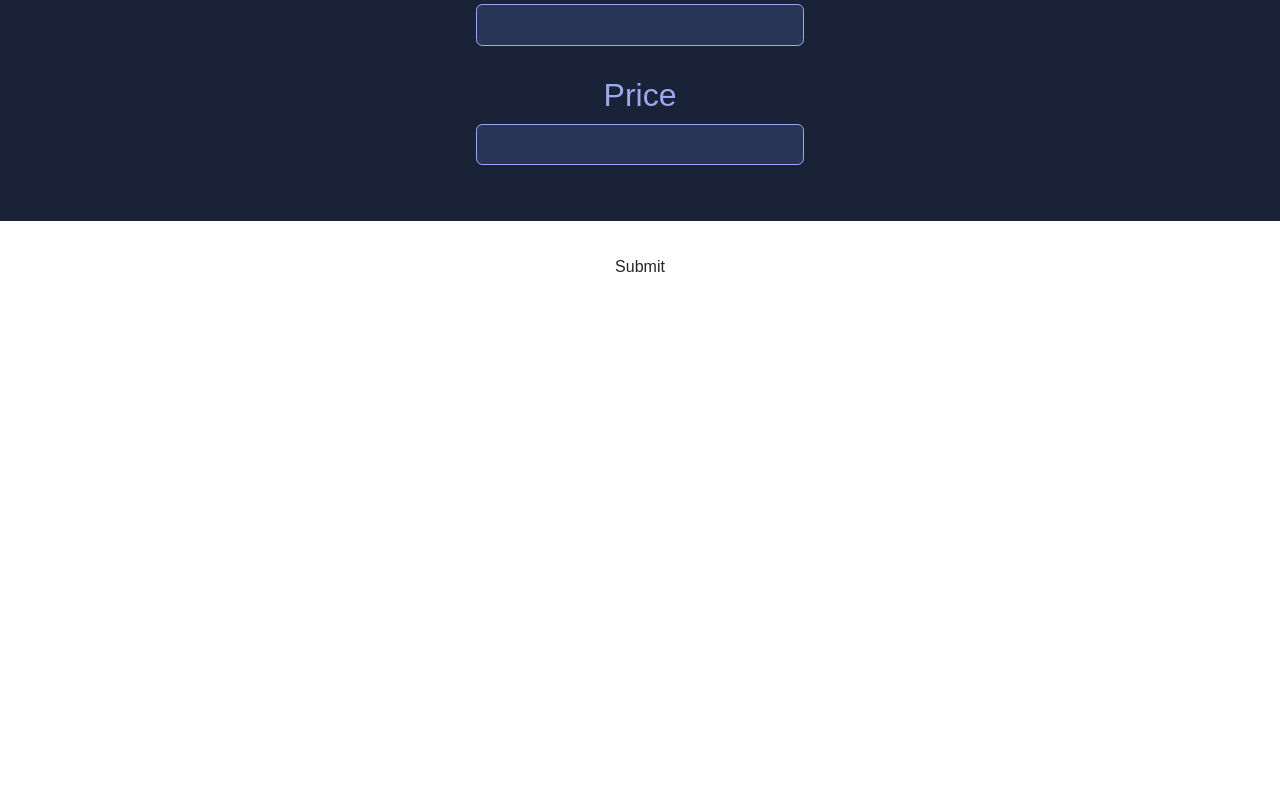
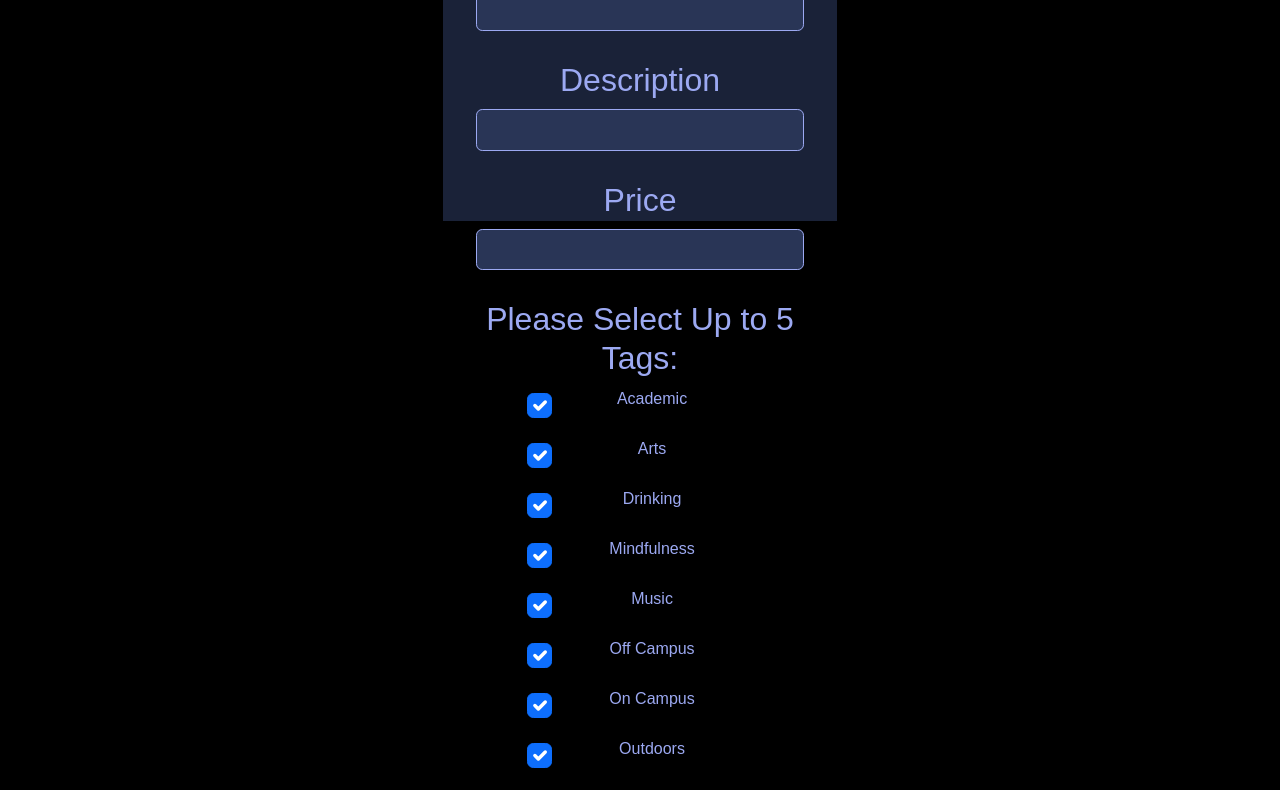
Before and after one commit to peterw15/COMP6000, a React (Create React App) app in the folder client/: page /createevent in a window 1280 px wide. Shown: the part 649-1439 px from the top of the page. Before the commit the page ends 998 px from the top, so only its background shows below. Built offline with nearby package versions, Linux system fonts and the light colour scheme; no server answers.

Commit message:
Started working on tags

```diff
--- a/client/src/pages/createEvent-page/CreateEventPage.js
+++ b/client/src/pages/createEvent-page/CreateEventPage.js
@@ -1,9 +1,14 @@
 import './createEventPageStylesheet.css';
 import { useNavigate } from 'react-router-dom';
-import { useEffect } from 'react';
+import { useEffect, useState } from 'react';
 import { Link } from "react-router-dom";
 import Axios from 'axios';
 import HeaderBar from '../general-components/HeaderBar/HeaderBar.js';
+import Form from 'react-bootstrap/Form';
+import Container from 'react-bootstrap/Container';
+import Row from 'react-bootstrap/Row';
+import Col from 'react-bootstrap/Col';
+
 
 
 
@@ -25,13 +30,68 @@ function CreateEventPage() {
         });
     })
 
+    const [checkedBoxes, setBoxes] = useState(0);
+
+
+    const onCheckboxChange = (event) => {
+        const target = event.target;
+        if(target.checked) {
+            setBoxes(checkedBoxes + 1);
+        }
+        else {
+            setBoxes(checkedBoxes - 1);
+            if(checkedBoxes <4) {
+                for(let i=0;i<tags.length;i++) {
+                    const element = document.getElementById(tags[i]);
+                    if(element.disabled) {
+                        element.disabled = false;
+                    }
+
+                }
+            }
+        }
+
+        if(checkedBoxes == 4) {
+            for(let i=0;i<tags.length;i++) {
+                const element = document.getElementById(tags[i]);
+                if(!element.checked) {
+                    element.disabled = true;
+                }
+
+            }
+        }
+        console.log(checkedBoxes);
+    }
+
+    const tags = ['Academic', 'Arts', 'Drinking', 'Mindfulness', 'Music', 'Off Campus', 'On Campus',
+        'Outdoors', 'Science', 'Social', 'Sports', ];
+
+    const checkTags = () => {
+        const selectedTags = ["","","","",""];
+        let index = 0;
+        for(let i=0;i<tags.length;i++) {
+            if(document.getElementById(tags[i]).checked) {
+                if (index < 5) {
+                    selectedTags[index] = tags[i];
+                    index++;
+                }
+            }
+
+        }
+        console.log(selectedTags);
+    }
+
+
     const createEvent = () => {
+
+        checkTags();
 
         const eventName = document.getElementById('eventName').value;
         const eventDateTime = document.getElementById('eventDateTime').value;
         const location = document.getElementById('location').value;
         const description = document.getElementById('description').value;
         const price = parseFloat(document.getElementById('price').value);
+
         Axios.get('http://localhost:3001/loggedIn', {}).then(res => {
             const organiser = parseInt(res.data);
             Axios.post('http://localhost:3001/createEvent', { eventName, eventDateTime, location, description, organiser, price }).then(res =>
@@ -39,9 +99,16 @@ function CreateEventPage() {
         });
     }
 
+
+
     return (
-        <>
+        <html style={{height:"2000px", width:"100%"}}>
+            <body style={{height:"100%", width:"100%", backgroundColor : "blue"}}>
                 <HeaderBar></HeaderBar>
+                <Container fluid style={{height:"90%", width: "100%", backgroundColor:"black", margin:"0"}}>
+                        <Row style={{width:"100%",height: "100%", margin:"0"}}>
+                            <Col></Col>
+                            <Col>
                                 <div className="createEventPage">
                                     <div className="header"> Create Event </div>
                                     <div className="form">
@@ -54,11 +121,41 @@ function CreateEventPage() {
                                         <h2 className="subHeader"> Description </h2>
                                         <input id="description" />
                                         <h2 className="subHeader"> Price </h2>
-                    <input id="price" /> <br /> <br /> <br />
+                                        <input id="price" />
+                                        <h2 className="subHeader"> Please Select Up to 5 Tags: </h2>
+                                        <Container fluid>
+                                            <Row style={{width:"100%",height: "100%", margin:"0"}}>
+                                                <Col></Col>
+                                                <Col>
+                                                    {
+                                                        tags.map((tag) => (
+                                                            <div style={{width:"200px"}}>
+                                                            <Form.Check
+                                                                type="checkbox"
+                                                                id={`${tag}`}
+                                                                label={`${tag}`}
+                                                                onChange={onCheckboxChange}
+                                                                checked= "false"
+                                                            />
+                                                            <br />
+                                                            </div>
+                                                        ))
+                                                    }
+                                                </Col>
+                                                <Col></Col>
+                                            </Row>
+                                        </Container>
+                                        <br /> <br /> <br />
                                         <button id="submit" className="btn" onClick={createEvent}> Submit </button> <br /> <br /> <br />
                                     </div>
                                 </div>
-        </>
+
+                            </Col>
+                            <Col></Col>
+                        </Row>
+                </Container>
+            </body>
+        </html>
     );
 }
 
--- a/client/src/pages/registration-page/RegistrationPage.js
+++ b/client/src/pages/registration-page/RegistrationPage.js
@@ -1,6 +1,10 @@
-import './registrationPageStyleSheet.css';
+//import './registrationPageStyleSheet.css';
 import {useNavigate } from 'react-router-dom';
 import { Link } from "react-router-dom";
+import Form from 'react-bootstrap/Form';
+import Container from 'react-bootstrap/Container';
+import Row from 'react-bootstrap/Row';
+import Col from 'react-bootstrap/Col';
 
 
 function RegistrationPage() {
@@ -37,8 +41,17 @@ function RegistrationPage() {
         }
     };
 
+    const tags = ['Academic', 'Arts', 'Drinking', 'Mindfulness', 'Music', 'Off Campus', 'On Campus',
+    'Outdoors', 'Science', 'Social', 'Sports', ];
+
     return (
-        <>
+        <html style={{height:"2000px", width:"100%"}}>
+            <body style={{height:"100%", width:"100%", backgroundColor : "blue"}}>
+                <Container fluid style={{height:"90%", width: "100%", backgroundColor:"black", margin:"0"}}>
+                    <Row style={{width:"100%",height: "100%", margin:"0"}}>
+                        <Col></Col>
+                        <Col>
+                            <Form style={{width:"100%",height: "100%"}}>
                                 <div className="registrationPage">
                                     <div className="header"> Register </div>
                                     <div className="form">
@@ -51,14 +64,42 @@ function RegistrationPage() {
                                         <h2 className="subHeader"> Last Name </h2>
                                         <input id="lastName" />
                                         <h2 className="subHeader"> Email </h2>
-                    <input id="email" /> <br /> <br /> <br />
+                                        <input id="email" />
+                                        <h2 className="subHeader"> Please Select Up to 5 Interests: </h2>
+                                        <Container fluid>
+                                            <Row style={{width:"100%",height: "100%", margin:"0"}}>
+                                                <Col></Col>
+                                                <Col>
+                                                    {
+                                                        tags.map((tag) => (
+                                                            <div style={{width:"200px"}}>
+                                                            <Form.Check
+                                                                type="checkbox"
+                                                                id={`${tag}`}
+                                                                label={`${tag}`}
+                                                            />
+                                                            <br />
+                                                            </div>
+                                                        ))
+                                                    }
+                                                </Col>
+                                                <Col></Col>
+                                            </Row>
+                                        </Container>
                                         <button id="submit" className="btn" onClick={registerUser}> Submit </button> <br /> <br /> <br />
                                         <Link to="/login" >
                                             <button id="loginInsteadBtn" className="btn"> Login Instead </button>
                                         </Link>
+
                                     </div>
                                 </div>
-        </>
+                            </Form>
+                        </Col>
+                        <Col></Col>
+                    </Row>
+                </Container>
+            </body>
+        </html>
     );
 }
 
```
Lines whose indentation alone changed are shown as unchanged.
